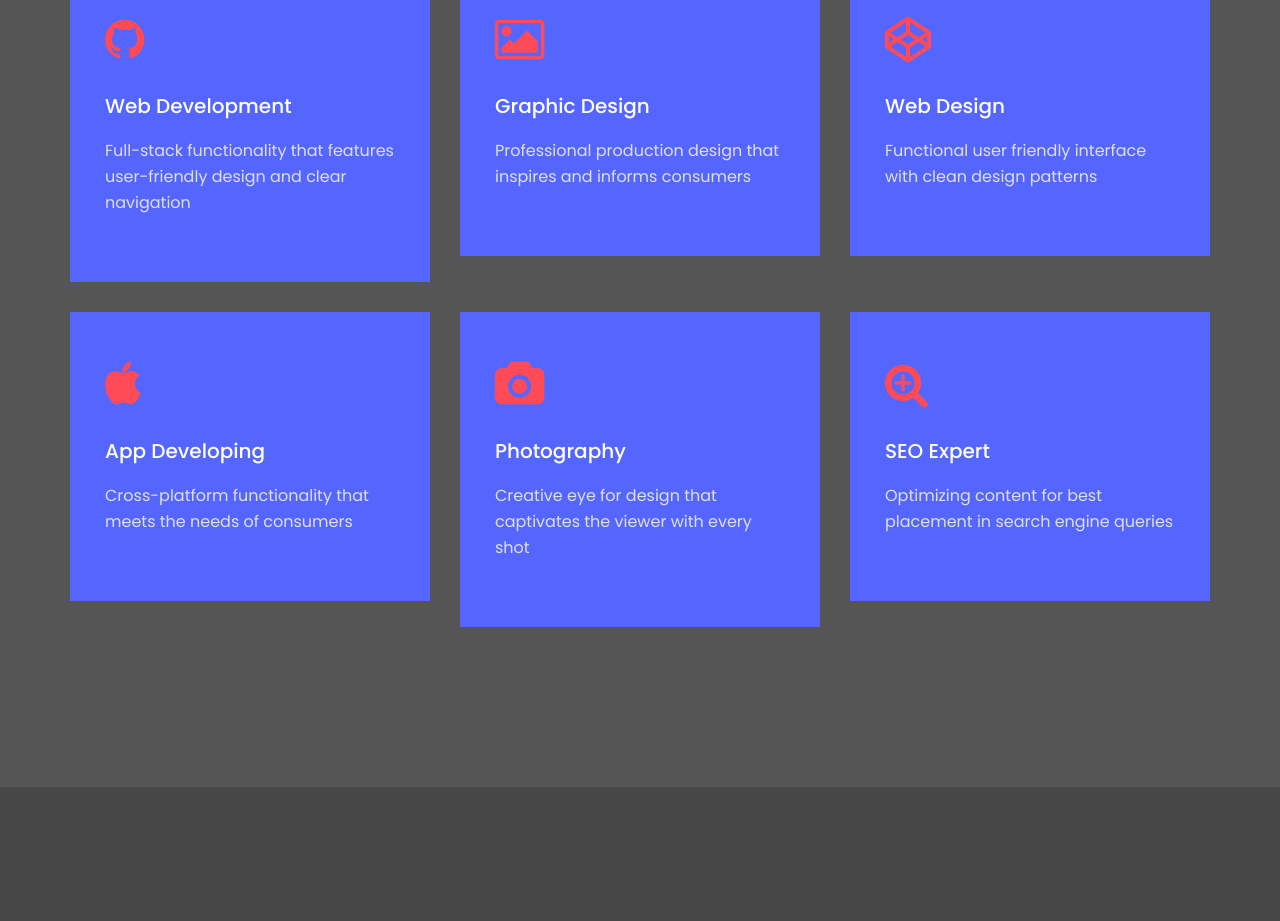
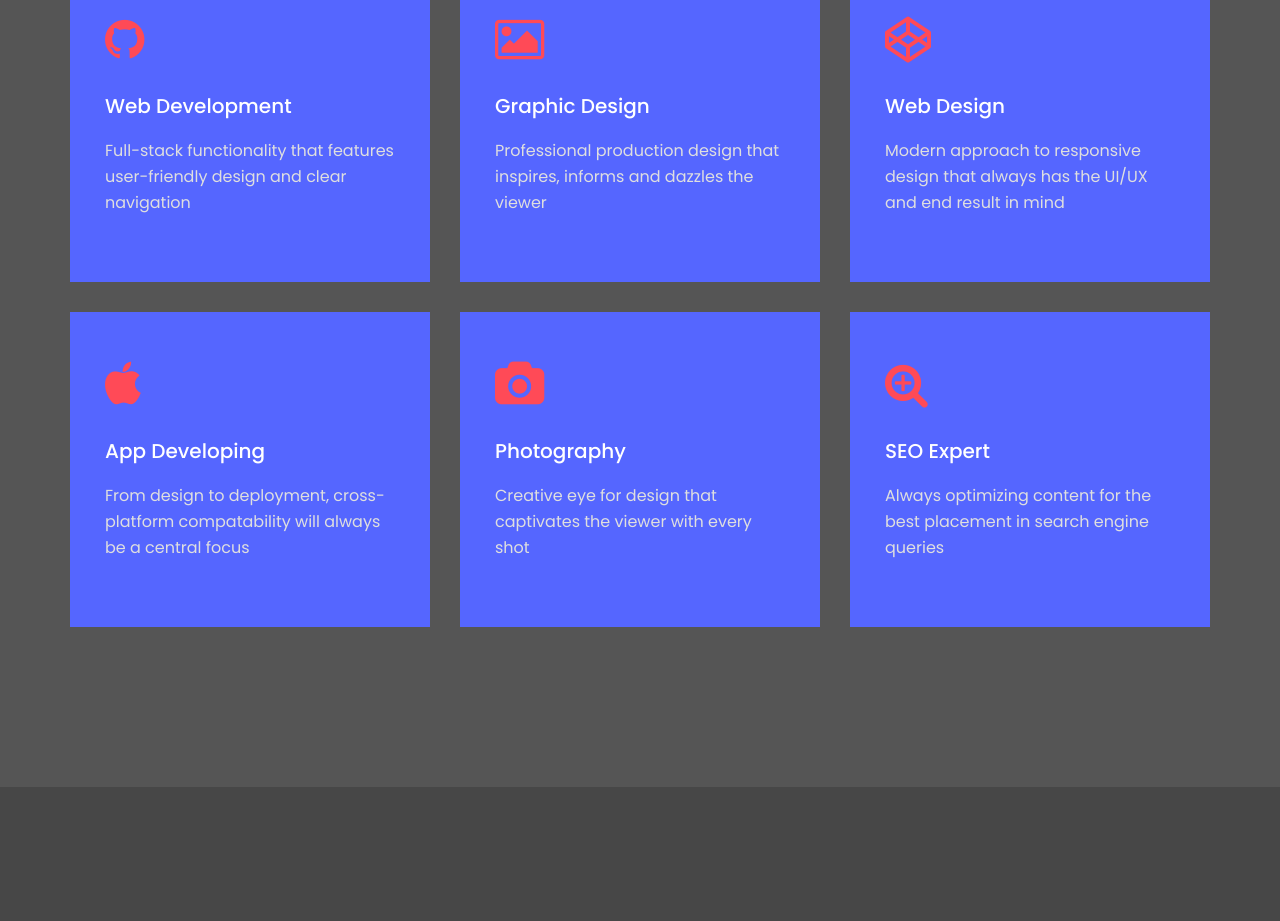
Before and after one commit to SamKlep/react-portfolio, a React (Create React App) app: page / in a window 1280 px wide. Shown: the part 1440-2361 px from the top of the page. Built offline with nearby package versions, Linux system fonts and the light colour scheme; the HTML template or start-up script is replaced by a standard one.

Commit message:
Fixed skills descriptions

```diff
--- a/src/components/services.js
+++ b/src/components/services.js
@@ -45,8 +45,8 @@ const Services = () => {
               <div className='item-service-content'>
                 <h5>Graphic Design</h5>
                 <p>
-                  Professional production design that inspires and informs
-                  consumers
+                  Professional production design that inspires, informs and
+                  dazzles the viewer
                 </p>
               </div>
             </div>
@@ -59,7 +59,8 @@ const Services = () => {
               <div className='item-service-content'>
                 <h5>Web Design</h5>
                 <p>
-                  Functional user friendly interface with clean design patterns
+                  Modern approach to responsive design that always has the UI/UX
+                  and end result in mind
                 </p>
               </div>
             </div>
@@ -72,7 +73,8 @@ const Services = () => {
               <div className='item-service-content'>
                 <h5>App Developing</h5>
                 <p>
-                  Cross-platform functionality that meets the needs of consumers
+                  From design to deployment, cross-platform compatability will
+                  always be a central focus
                 </p>
               </div>
             </div>
@@ -99,7 +101,8 @@ const Services = () => {
               <div className='item-service-content'>
                 <h5>SEO Expert</h5>
                 <p>
-                  Optimizing content for best placement in search engine queries
+                  Always optimizing content for the best placement in search
+                  engine queries
                 </p>
               </div>
             </div>
```
